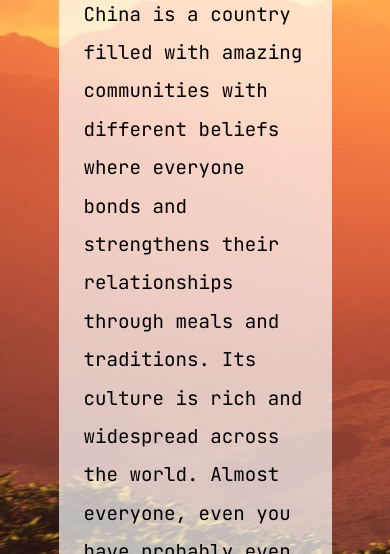
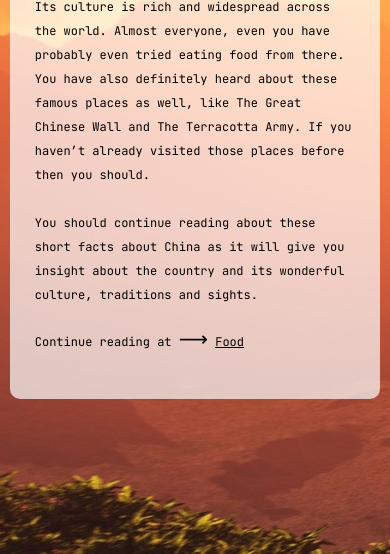
Before and after one commit to Tobuchuu/Tobuchuu.github.io, a plain HTML site: page school/english_website/index.html in a window 390 px wide. Shown: the part 290-844 px from the top of the page. Drawn offline with Linux system fonts and the light colour scheme.

Commit message:
semi fixed the mobile version

```diff
--- a/school/english_website/css/style.scss
+++ b/school/english_website/css/style.scss
@@ -1,4 +1,37 @@
 @import url('https://fonts.googleapis.com/css2?family=JetBrains+Mono&display=swap%27');
+
+//#region Code from https://stackoverflow.com/a/49421832/13921835
+$size__site_content_width: 1024px;
+
+// /* Media Queries */ Not necessarily correct, edit these at will
+$media_queries : (
+    'mobile'    : "only screen and (max-width: 667px)",
+    'tablet'    : "only screen and (min-width: 668px) and (max-width: $size__site_content_width)",
+    'desktop'   : "only screen and (min-width: ($size__site_content_width + 1))",
+    'retina2'   : "only screen and (-webkit-min-device-pixel-ratio: 2) and (min-resolution: 192dpi)",
+    'retina3'   : "only screen and (-webkit-min-device-pixel-ratio: 3) and (min-resolution: 288dpi)",
+    'landscape' : "screen and (orientation:landscape) ",
+    'portrait'  : "screen and (orientation:portrait) "
+);
+
+@mixin for_breakpoint($breakpoints) {
+    $conditions : ();
+    @each $breakpoint in $breakpoints {
+        // If the key exists in the map
+        $conditions: append(
+            $conditions,
+            #{inspect(map-get($media_queries, $breakpoint))},
+            comma
+        );
+    }
+
+    @media #{$conditions} {
+        @content;
+    }
+
+}
+//#endregion
+
 
 $navbar_height: 10vh;
 $content_height: 100vh - $navbar_height;
@@ -32,6 +65,10 @@
         height: 100vh;
         overflow: overlay;
         font-size: 120%;
+
+        @include for_breakpoint(mobile){
+            font-size: 75%;
+        }
 
         /* This is a stupid fix. But i dont want to rework the website 😎 */
         height: $content_height;
@@ -67,10 +104,19 @@
                     // display: flex;
                     // justify-content: center;
                     // align-items: center;
+                    @include for_breakpoint(mobile){
+                        height: 50px;
+                        width: unset;
+                        padding-top: 20px;
+                        margin: 0px 11px 0px 11px ;
+                    }
                 }
 
                 .bamboo{
                     width: 100px;
+                    @include for_breakpoint(mobile){
+                        display: none;
+                    }
                 }
 
                 div.navigation-items{
@@ -85,6 +131,12 @@
                     gap: 40px;
 
                     z-index: -2;
+
+                    @include for_breakpoint(mobile){
+                        gap: 1px;
+                        margin-left: 2px;
+                        margin-right: 11px;
+                    }
                 }
             }
 
@@ -146,6 +198,11 @@
                         line-height: 2em;
                         border-radius: 10px;
 
+                        @include for_breakpoint(mobile){
+                            width: 95% !important;
+                            margin-top: 1em !important;
+                        }
+
                         span.arrow{
                             font-size: 170%;
                         }
@@ -192,6 +249,9 @@
                 align-items: center;
                 justify-content: center;
                 padding: 30px;
+                @include for_breakpoint(mobile){
+                    display: none;
+                }
 
                 div.credits{
                     display: flex;
@@ -206,12 +266,19 @@
 
                         h2{
                             font-size: 30px;
+                            @include for_breakpoint(mobile){
+                                font-size: 90% !important;
+                            }
                             color: $theme_main_color_1;
                         }
 
                         & > *{
                             margin-bottom: 25px;
                             font-size: 80%;
+                            @include for_breakpoint(mobile){
+                                font-size: 50% !important;
+                            }
+
                         }
                     }
 
```
Also changed, not shown: school/english_website/content/isak_notes.html (added, +5 -0 lines), school/english_website/css/style.css, 1 other file.
